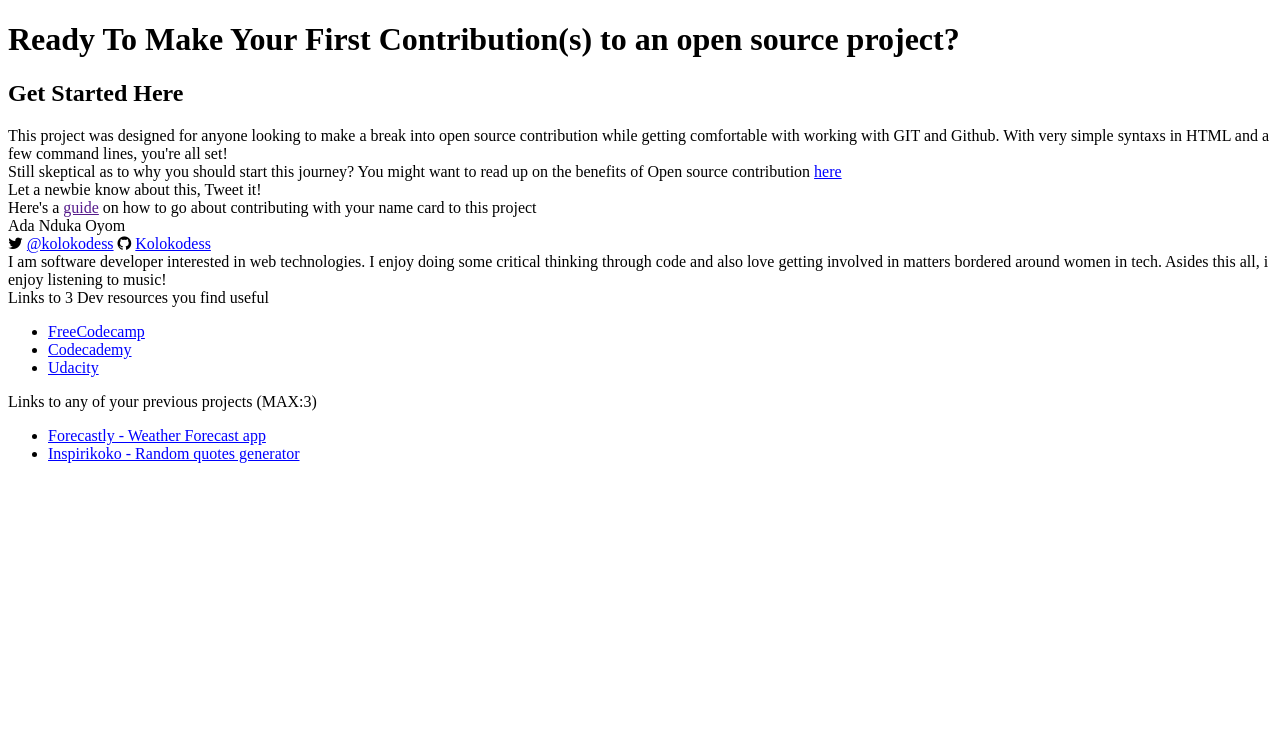
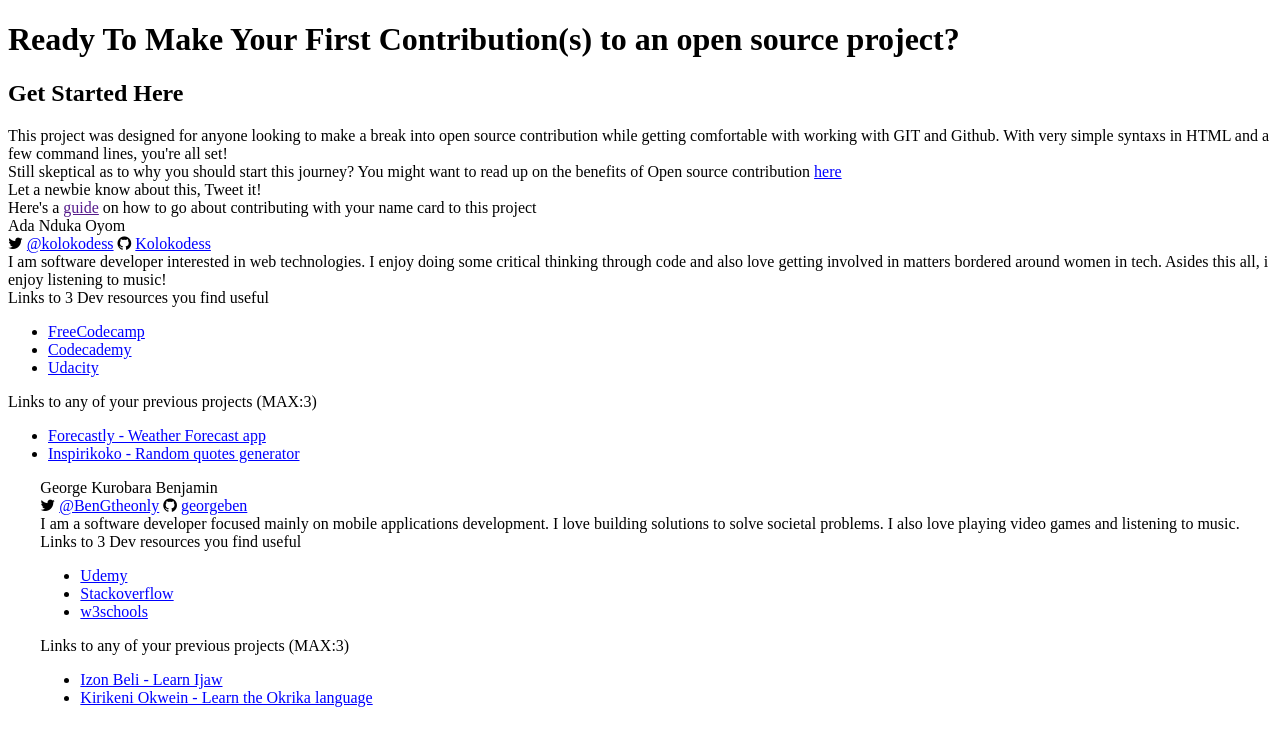
Before and after one commit to Kolokodess/YourFirstContribution, a plain HTML site: page index.html in a window 1280 px wide. Drawn offline with Linux system fonts and the light colour scheme.

Commit message:
Added George Benjamin's card

```diff
--- a/index.html
+++ b/index.html
@@ -64,6 +64,42 @@
 
 		<!-- Author's card ends here -->
 
+        <!--George Benjamin's Card -->
+
+
+		<div class="profile-card">
+			<p class="name"> George Kurobara Benjamin </p>
+			<p class="social-media">
+				<i class="fa fa-twitter"> <a href="https://www.twitter.com/kolokodess"> @BenGtheonly </a></i>
+				<i class="fa fa-github"> <a href="https://github.com/kolokodess"> georgeben </a></i>
+			</p>
+			<p class="Introduction"> I am a software developer focused mainly on mobile applications development. I love building solutions to solve societal problems. I also love playing video games and listening to music. </p>
+
+			<div class="resource-links">
+
+				<p> Links to 3 Dev resources you find useful </p>
+				<ul>
+					<li><a href="https://www.udemy.com">Udemy</a></li>
+
+                    <li><a href="https://www.stackoverflow.com">Stackoverflow</a></li>
+
+                    <li><a href="https://www.w3schools.com">w3schools</a></li>
+				</ul>
+			</div>
+
+		<!-- Comment out the code below if you do not have any personal project you wish too show off -->
+
+			<div class="project-links">
+				<p> Links to any of your previous projects (MAX:3) </p>
+				<ul>
+					<li><a href="https://play.google.com/store/apps/details?id=com.kurobarabenjamingeorge.izonbeli_learnijaw&hl=en"> Izon Beli - Learn Ijaw</a></li>
+					<li><a href=https://play.google.com/store/apps/details?id=org.wakirike.kirikeniokwein>Kirikeni Okwein - Learn the Okrika language</a></li>
+				</ul>
+			</div>
+		</div>
+
+        <!--George Benjamin's Card ends here -->
+
 		<!-- END HERE!! -->
 
 
```
